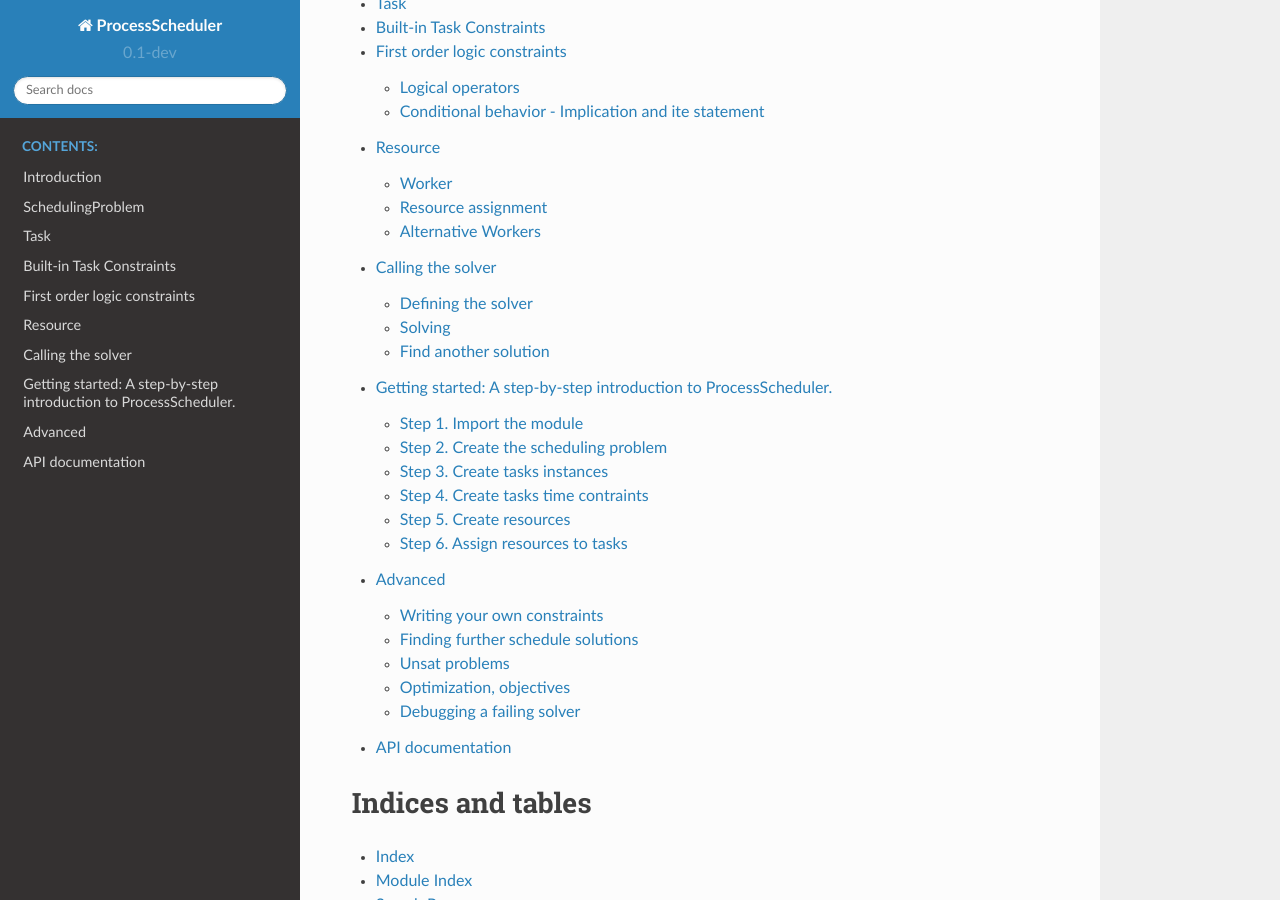
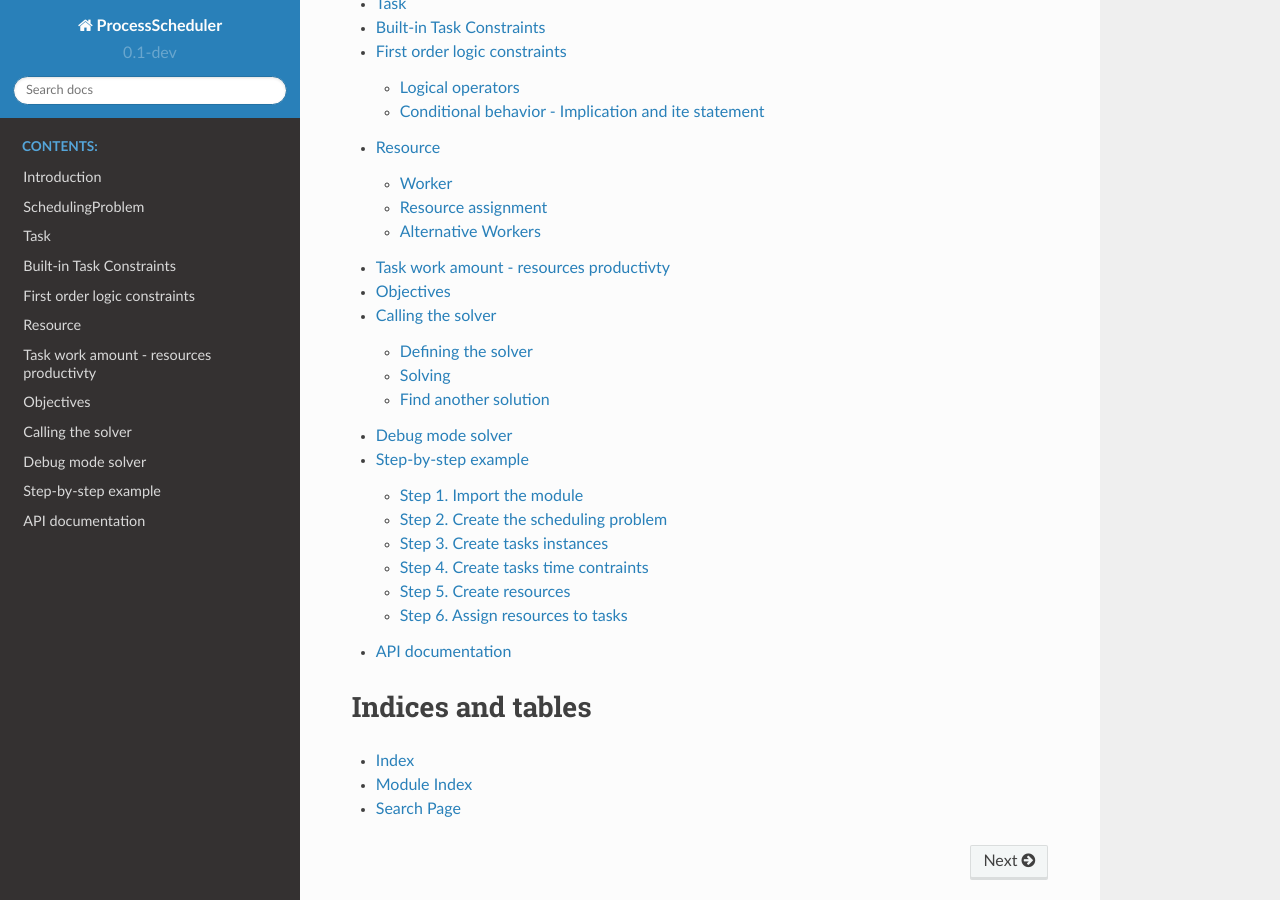
Before and after one commit to tpaviot/ProcessScheduler, a Sphinx documentation site: the page built from doc/index.rst, in a window 1280 px wide and 900 px high, scrolled down 432 px. Built offline with Sphinx 7.4.7 and the Read the Docs theme 2.0.0, drawn with Linux system fonts in a browser that asks for light colours.

Commit message:
Update documentation

```diff
--- a/doc/advanced.rst
+++ /dev/null
@@ -1,29 +0,0 @@
-Advanced
-========
-
-.. _advanced-constraints:
-
-Writing your own constraints
-----------------------------
-
-todo
-
-Finding further schedule solutions
-----------------------------------
-
-todo
-
-Unsat problems
---------------
-
-todo
-
-Optimization, objectives
-------------------------
-
-todo
-
-Debugging a failing solver
---------------------------
-
-todo, proofs.
--- a/doc/index.rst
+++ b/doc/index.rst
@@ -13,9 +13,11 @@
    builtin_task_constraints
    first_order_logic_constraints
    resource
+   work
+   objectives
    solving
+   solver_debug_mode
    getting-started
-   advanced
    api
 
 
--- /dev/null
+++ b/doc/objectives.rst
@@ -0,0 +1,4 @@
+Objectives
+==========
+
+todo.
--- /dev/null
+++ b/doc/solver_debug_mode.rst
@@ -0,0 +1,4 @@
+Debug mode solver
+=================
+
+todo.
--- /dev/null
+++ b/doc/work.rst
@@ -0,0 +1,4 @@
+Task work amount - resources productivty
+========================================
+
+todo.
```
Also changed, not shown: doc/getting-started.ipynb.
